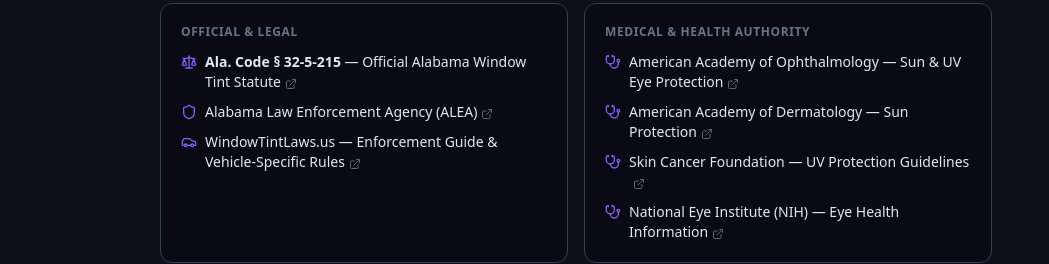
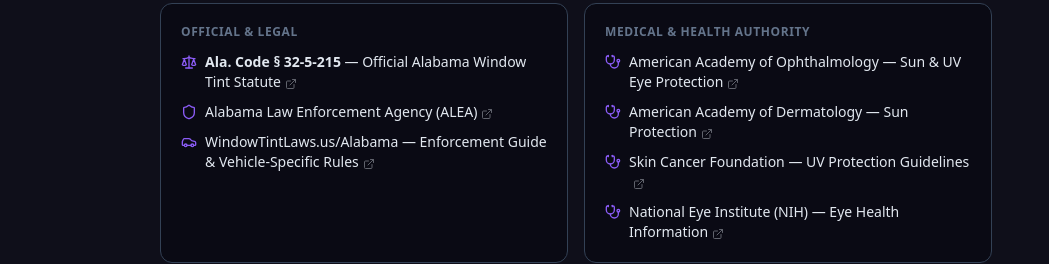
Before and after one commit to FacelessMedia/myeyerx, a Next.js app: page /window-tint-laws-by-state/alabama in a window 1280 px wide. Shown: the part 2960-3224 px from the top of the page, without its empty margins (64-1113 px from the left). Built offline with nearby package versions, Linux system fonts and the light colour scheme.

Commit message:
fix: make WindowTintLaws.us links state-specific and dofollow

```diff
--- a/src/app/window-tint-laws-by-state/[state]/page.tsx
+++ b/src/app/window-tint-laws-by-state/[state]/page.tsx
@@ -400,10 +400,10 @@
                     </a>
                   </li>
                   <li>
-                    <a href="https://windowtintlaws.us" target="_blank" rel="noopener noreferrer" className="group flex items-start gap-2 text-sm">
+                    <a href={`https://windowtintlaws.us/${state.slug}`} target="_blank" className="group flex items-start gap-2 text-sm">
                       <Car className="w-4 h-4 text-amber-500 mt-0.5 flex-shrink-0" />
                       <span className="text-gray-700 group-hover:text-amber-600 transition-colors">
-                        WindowTintLaws.us &mdash; Enforcement Guide &amp; Vehicle-Specific Rules
+                        WindowTintLaws.us/{state.name} &mdash; Enforcement Guide &amp; Vehicle-Specific Rules
                         <ExternalLink className="w-3 h-3 inline ml-1 opacity-40" />
                       </span>
                     </a>
```
